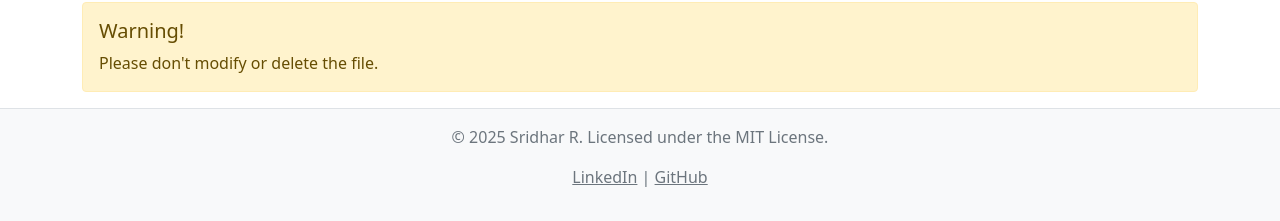
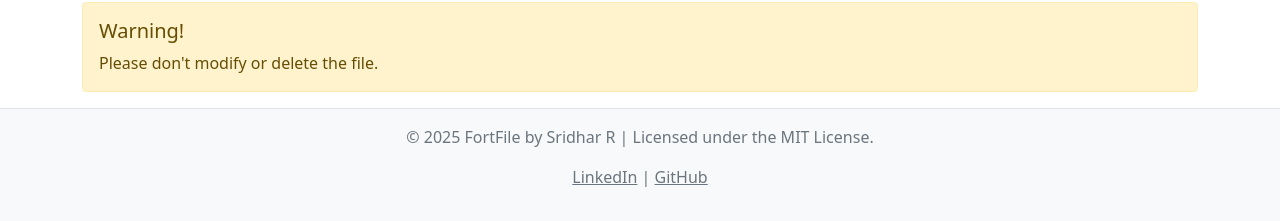
Before and after one commit to Sridh4r/file-encryption-tool, a Flask app: page /display_decrypt in a window 1280 px wide. Shown: the part 981-1202 px from the top of the page. Run offline with Flask 3, Linux system fonts and the light colour scheme.

Commit message:
Update footer to include full project name and add LinkedIn link

```diff
--- a/templates/base.html
+++ b/templates/base.html
@@ -57,7 +57,7 @@
 
     <footer class="bg-light text-center text-muted p-3 mt-auto border-top">
         <div class="container">
-            <p>&copy; 2025 Sridhar R. Licensed under the MIT License.</p>
+            <p>&copy; 2025 FortFile by Sridhar R | Licensed under the MIT License.</p>
             <p>
                 <a href="https://www.linkedin.com/in/sridhar-r-a821b0330?utm_source=share&utm_campaign=share_via&utm_content=profile&utm_medium=android_app" class="text-secondary" target="_blank">LinkedIn</a> |
                 <a href="https://github.com/Sridh4r" class="text-secondary" target="_blank">GitHub</a>
```
